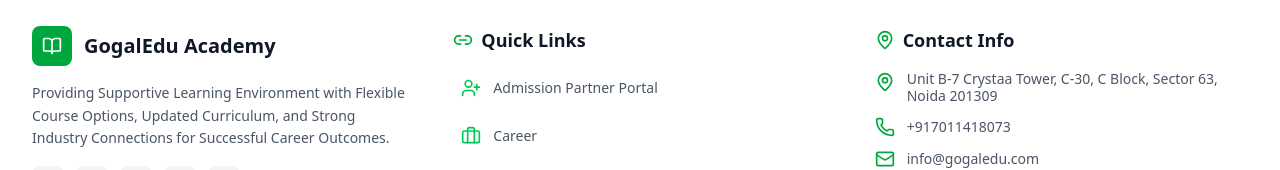
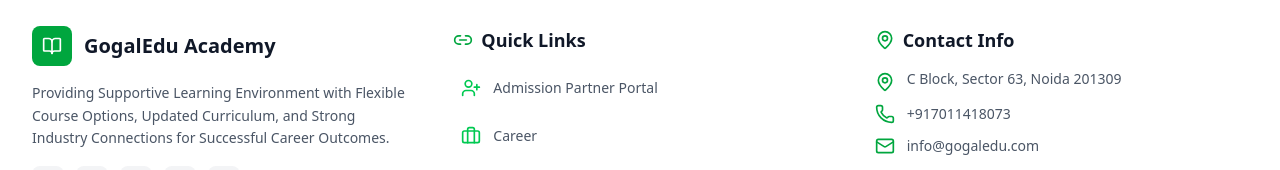
Before and after one commit to gogaleduNoida/gogaledu-frontend, a Next.js app: page / in a window 1280 px wide. Shown: the part 11027-11197 px from the top of the page. Built offline with nearby package versions, Linux system fonts and the light colour scheme; no server answers.

Commit message:
Update Footer.jsx

```diff
--- a/components/Footer.jsx
+++ b/components/Footer.jsx
@@ -166,8 +166,7 @@
               >
                 <MapPin className="w-5 h-5 text-green-600 mt-0.5 shrink-0 group-hover:scale-110 transition-transform" />
                 <p className="text-gray-600 text-sm leading-tight group-hover:text-green-700 transition-colors">
-                  Unit B-7 Crystaa Tower, C-30, C Block, Sector 63,<br />
-                  Noida 201309
+                  C Block, Sector 63, Noida 201309
                 </p>
               </motion.div>
 
```
